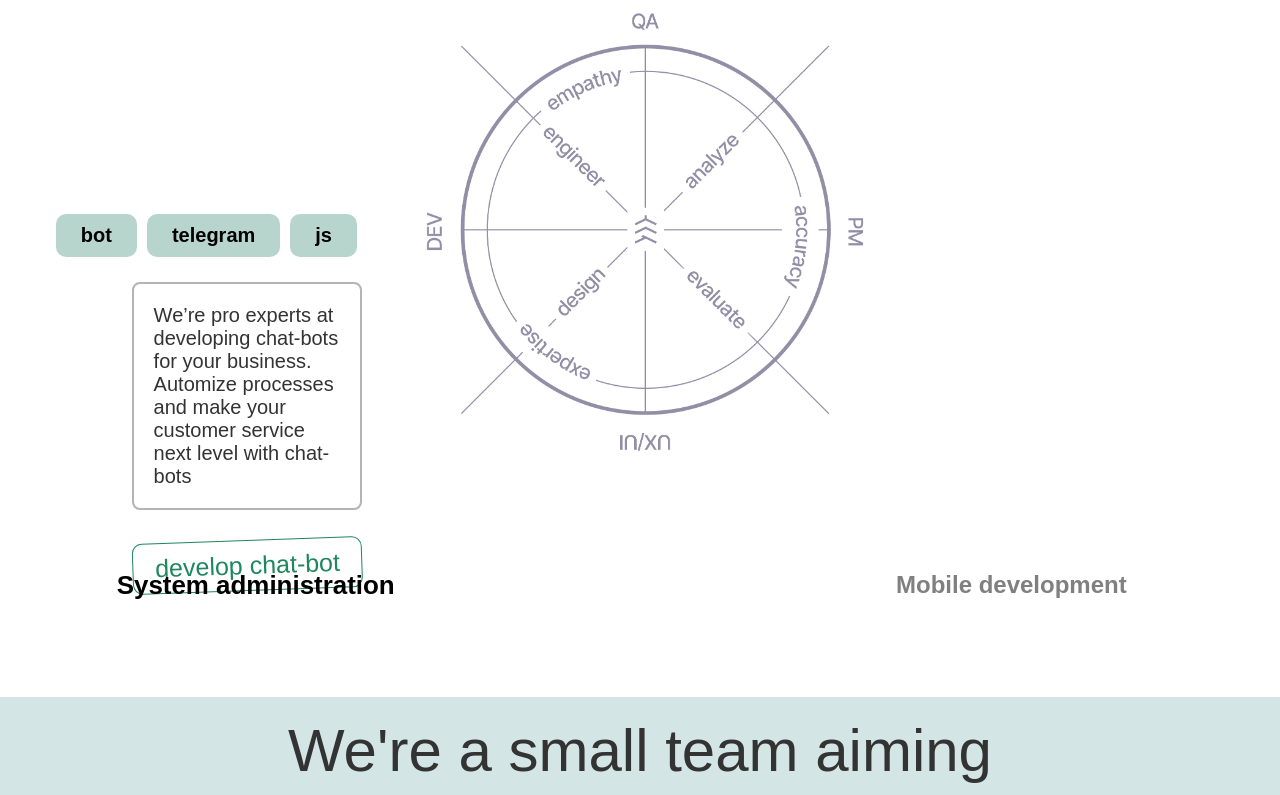
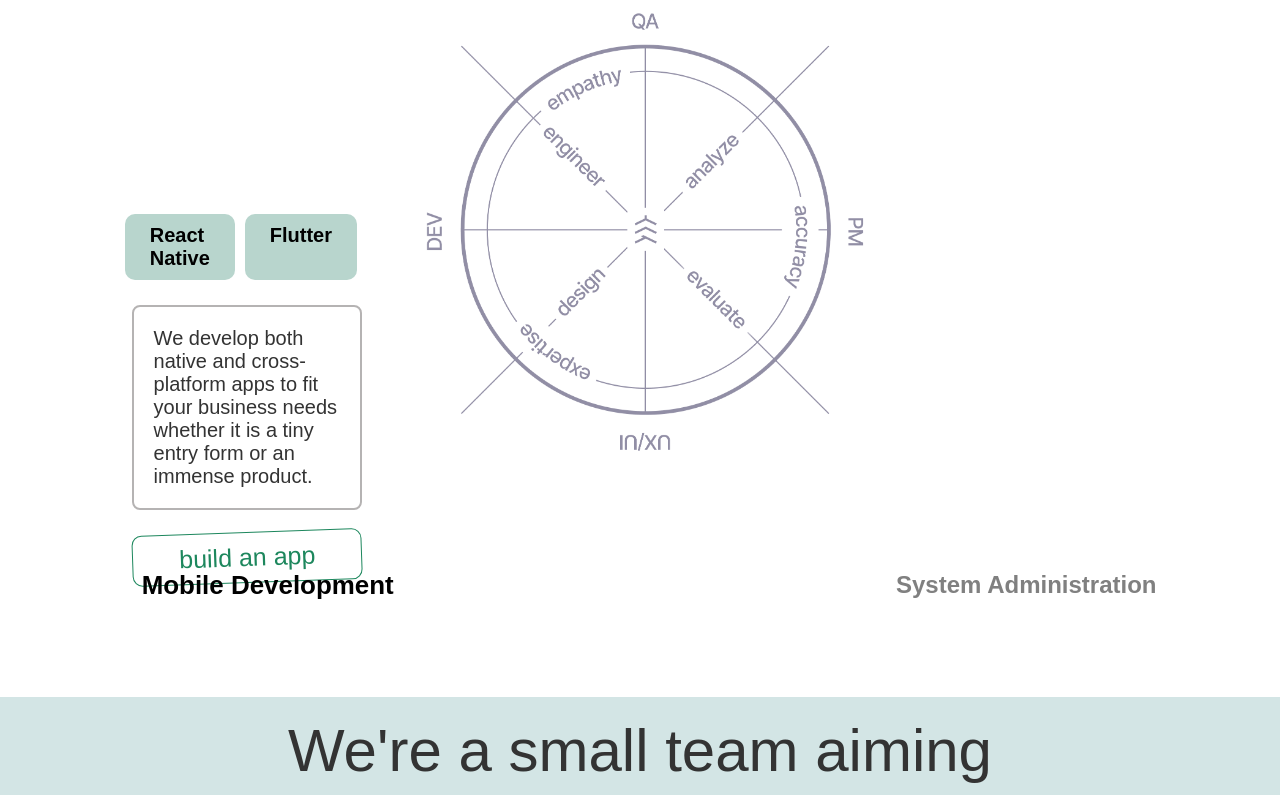
Before and after one commit to WooDMaNbtw/KanzuWeb, a React (Create React App) app in the folder kanzueng-web/: page / in a window 1280 px wide. Shown: the part 1303-2098 px from the top of the page. Built offline with nearby package versions, Linux system fonts and the light colour scheme.

Commit message:
added some changes in projects (wwd)

```diff
--- a/kanzueng-web/src/components/landing/WhatWeDo/landingWWD.css
+++ b/kanzueng-web/src/components/landing/WhatWeDo/landingWWD.css
@@ -31,19 +31,19 @@
 }
 
 .section--wwd .content .left-panel .top-panel .develop-button {
-    transform: rotate(2deg) translateY(10px);
+    transform: rotate(2deg) translateY(2px);
 }
 
 .section--wwd .content .left-panel .bottom-panel .develop-button {
-    transform: rotate(-2deg) translateY(10px);
+    transform: rotate(-2deg) translateY(2px);
 }
 
 .section--wwd .content .right-panel .bottom-panel .develop-button {
-    transform: rotate(-2deg) translateY(10px);
+    transform: rotate(-2deg) translateY(2px);
 }
 
 .section--wwd .content .right-panel .top-panel .develop-button {
-    transform: rotate(2deg) translateY(10px);
+    transform: rotate(2deg) translateY(2px);
 }
 
 
--- a/kanzueng-web/src/components/landing/WhatWeDo/landingWWD.jsx
+++ b/kanzueng-web/src/components/landing/WhatWeDo/landingWWD.jsx
@@ -20,7 +20,7 @@ const LandingWhatWeDo = () => {
                     return panels[nextIndex];
                 });
             }
-        }, 5000);
+        }, 3500);
 
         return () => clearInterval(interval);
     }, [isHovered]);
@@ -48,11 +48,11 @@ const LandingWhatWeDo = () => {
                     onMouseLeave={handleMouseLeave}
                 >
                     <div className="top-panel">
-                        <h2 style={getH2Style('left-top')}>chat-bot development</h2>
+                        <h2 style={getH2Style('left-top')}>chat-bot Development</h2>
                         {isCardVisible('left-top') && (
                             <CardWWDComponentLeft
                                 flex={"flex-end"}
-                                tags={['bot', 'telegram', 'js']}
+                                tags={['Bot', 'Telegram', 'JS']}
                                 descText={"We’re pro experts at developing chat-bots for your business. Automize processes and make your customer service next level with chat-bots"}
                                 buttonText={"develop chat-bot"}
                             />
@@ -62,12 +62,12 @@ const LandingWhatWeDo = () => {
                         {isCardVisible('left-bottom') && (
                             <CardWWDComponentLeft
                                 flex="flex-end"
-                                tags={['bot', 'telegram', 'js']}
-                                descText={"We’re pro experts at developing chat-bots for your business. Automize processes and make your customer service next level with chat-bots"}
-                                buttonText={"develop chat-bot"}
+                                tags={['React Native', 'Flutter']}
+                                descText={"We develop both native and cross-platform apps to fit your business needs whether it is a tiny entry form or an immense product. "}
+                                buttonText={"build an app"}
                             />
                         )}
-                        <h2 style={getH2Style('left-bottom')}>System administration</h2>
+                        <h2 style={getH2Style('left-bottom')}>Mobile Development</h2>
                     </div>
                 </div>
                 <div className="center-panel">
@@ -81,12 +81,12 @@ const LandingWhatWeDo = () => {
                     onMouseLeave={handleMouseLeave}
                 >
                     <div className="top-panel">
-                        <h2 style={getH2Style('right-top')}>Websites & web projects</h2>
+                        <h2 style={getH2Style('right-top')}>Websites & Web Services</h2>
                         {isCardVisible('right-top') && (
                             <CardWWDComponentRight
                                 flex="flex-start"
-                                tags={['bot', 'telegram', 'js']}
-                                descText={"We’re pro experts at developing chat-bots for your business. Automize processes and make your customer service next level with chat-bots"}
+                                tags={['Django', 'React', 'API']}
+                                descText={"At Kanzu we're proficient in developing custom web apps as well as websites that create smooth experiences and use flawless technologies."}
                                 buttonText={"develop chat-bot"}
                             />
                         )}
@@ -95,12 +95,12 @@ const LandingWhatWeDo = () => {
                         {isCardVisible('right-bottom') && (
                             <CardWWDComponentRight
                                 flex="flex-start"
-                                tags={['bot', 'telegram', 'js']}
-                                descText={"We’re pro experts at developing chat-bots for your business. Automize processes and make your customer service next level with chat-bots"}
-                                buttonText={"develop chat-bot"}
+                                tags={['Unix', 'Windows', 'DBA']}
+                                descText={"Our experts are skilled in creating, fine-tuning and maintaining software and computer systems. Complexity is handled with precision and attention."}
+                                buttonText={"develop admin systems"}
                             />
                         )}
-                        <h2 style={getH2Style('right-bottom')}>Mobile development</h2>
+                        <h2 style={getH2Style('right-bottom')}>System Administration</h2>
                     </div>
                 </div>
             </div>
```
